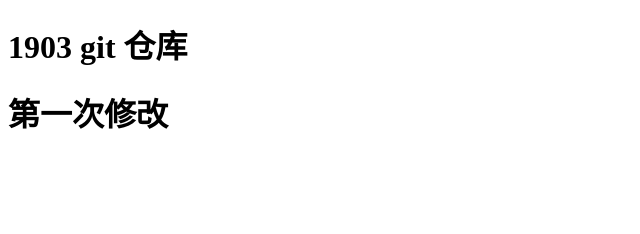
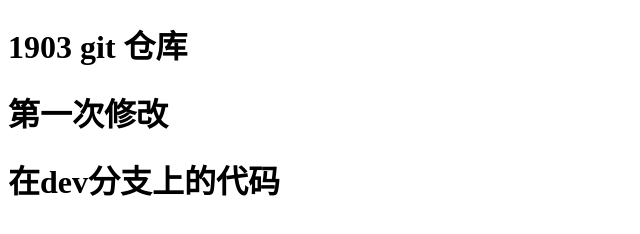
Before and after one commit to cooleye/1903git, a plain HTML site: page index.html in a window 1280 px wide. Shown: the whole page, without its empty margins (0-640 px from the left). Drawn offline with Linux system fonts and the light colour scheme.

Commit message:
dev分支提交

```diff
--- a/index.html
+++ b/index.html
@@ -10,5 +10,7 @@
 
     <h1>  1903 git 仓库 </h1>
     <h1>  第一次修改 </h1>
+
+    <h1> 在dev分支上的代码 </h1>
 </body>
 </html>
```
